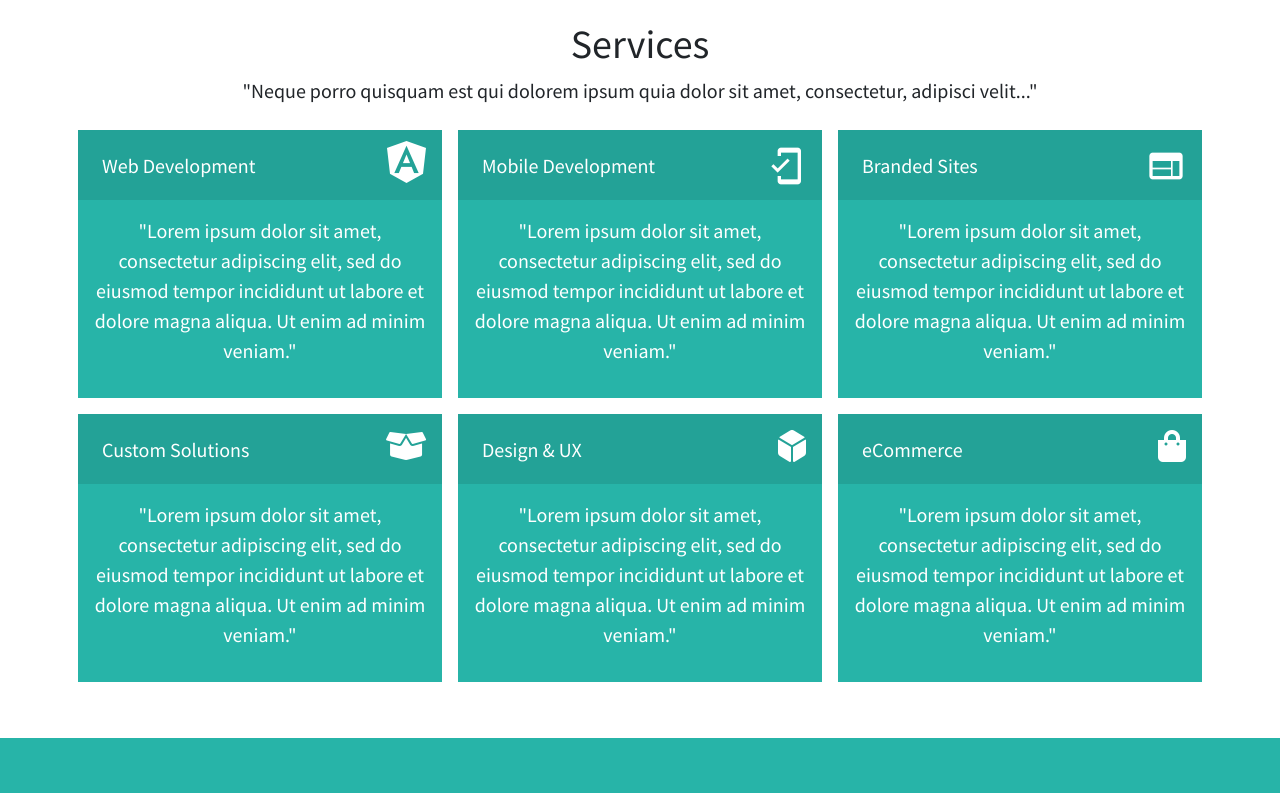
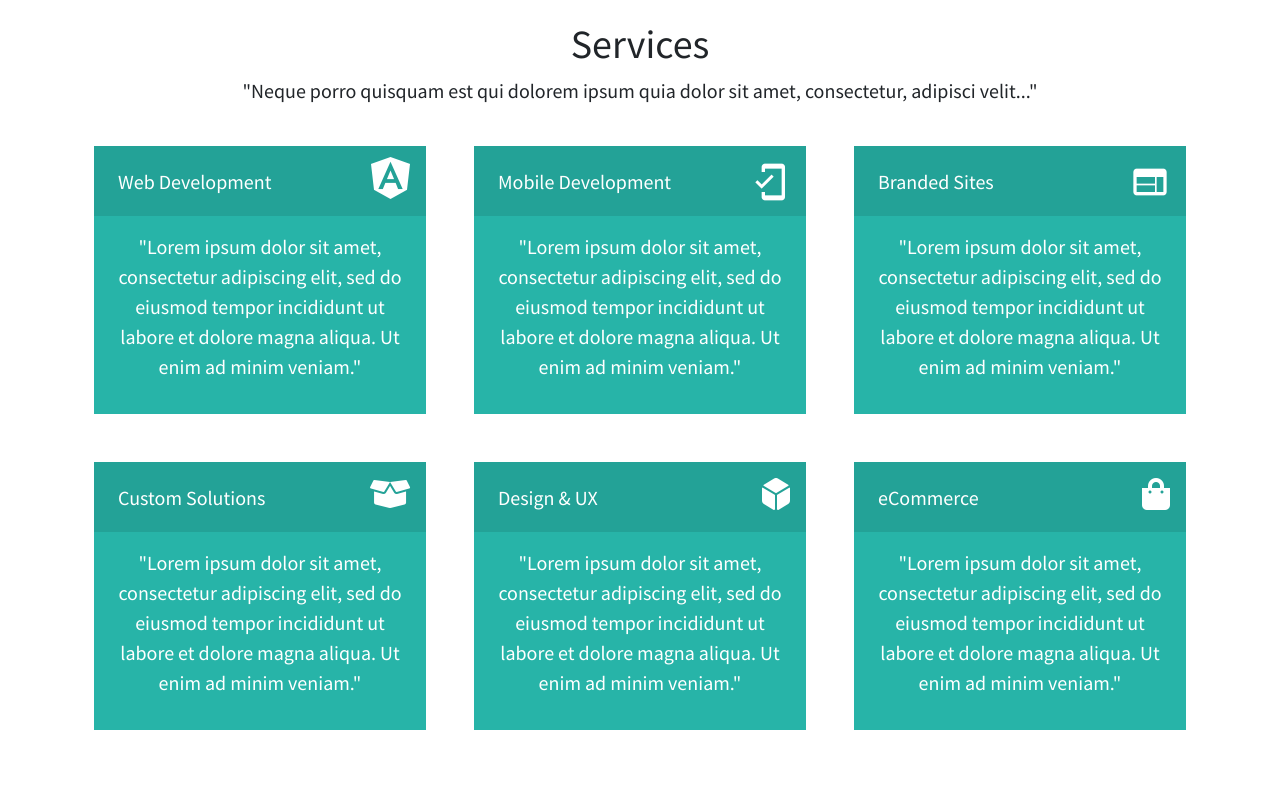
Before and after one commit to jcfernandezgithub/portfolio, an Angular app: page / in a window 1280 px wide. Shown: the part 1340-2133 px from the top of the page. Built offline with nearby package versions, Linux system fonts and the light colour scheme.

Commit message:
last_update

```diff
--- a/src/app/pages/home/home.component.html
+++ b/src/app/pages/home/home.component.html
@@ -76,7 +76,7 @@
 
     <!-- Cards -->
     <div class="row mb-5 text-center">
-        <div class="col-lg-4 col-md-6 col-sm-12 p-2">
+        <div class="col-lg-4 col-md-6 col-sm-12 p-4">
           <div class="custom-card">
             <div class="custom-card-header">
               <div class="d-inline-flex float-left p-4">
@@ -93,7 +93,7 @@
             </div>
           </div>
         </div>
-        <div class="col-lg-4 col-md-6 col-sm-12 p-2">
+        <div class="col-lg-4 col-md-6 col-sm-12 p-4">
           <div class="custom-card">
             <div class="custom-card-header">
               <div class="d-inline-flex float-left p-4 p-4 title">
@@ -110,7 +110,7 @@
             </div>
           </div>
         </div>
-        <div class="col-lg-4 col-md-6 col-sm-12 p-2">
+        <div class="col-lg-4 col-md-6 col-sm-12 p-4">
           <div class="custom-card">
             <div class="custom-card-header">
               <div class="d-inline-flex float-left p-4 title">
@@ -127,7 +127,7 @@
             </div>
           </div>
         </div>
-        <div class="col-lg-4 col-md-6 col-sm-12 p-2">
+        <div class="col-lg-4 col-md-6 col-sm-12 p-4">
           <div class="custom-card">
             <div class="custom-card-header">
               <div class="d-inline-flex float-left title p-4">
@@ -144,7 +144,7 @@
             </div>
           </div>
         </div>
-        <div class="col-lg-4 col-md-6 col-sm-12 p-2">
+        <div class="col-lg-4 col-md-6 col-sm-12 p-4">
           <div class="custom-card">
             <div class="custom-card-header">
               <div class="d-inline-flex float-left p-4">
@@ -161,7 +161,7 @@
             </div>
           </div>
         </div>
-        <div class="col-lg-4 col-md-6 col-sm-12 p-2">
+        <div class="col-lg-4 col-md-6 col-sm-12 p-4">
           <div class="custom-card">
             <div class="custom-card-header">
               <div class="d-inline-flex float-left p-4 title">
```
Also changed, not shown: 4 other files (tests, documents, lock files or other folders).
